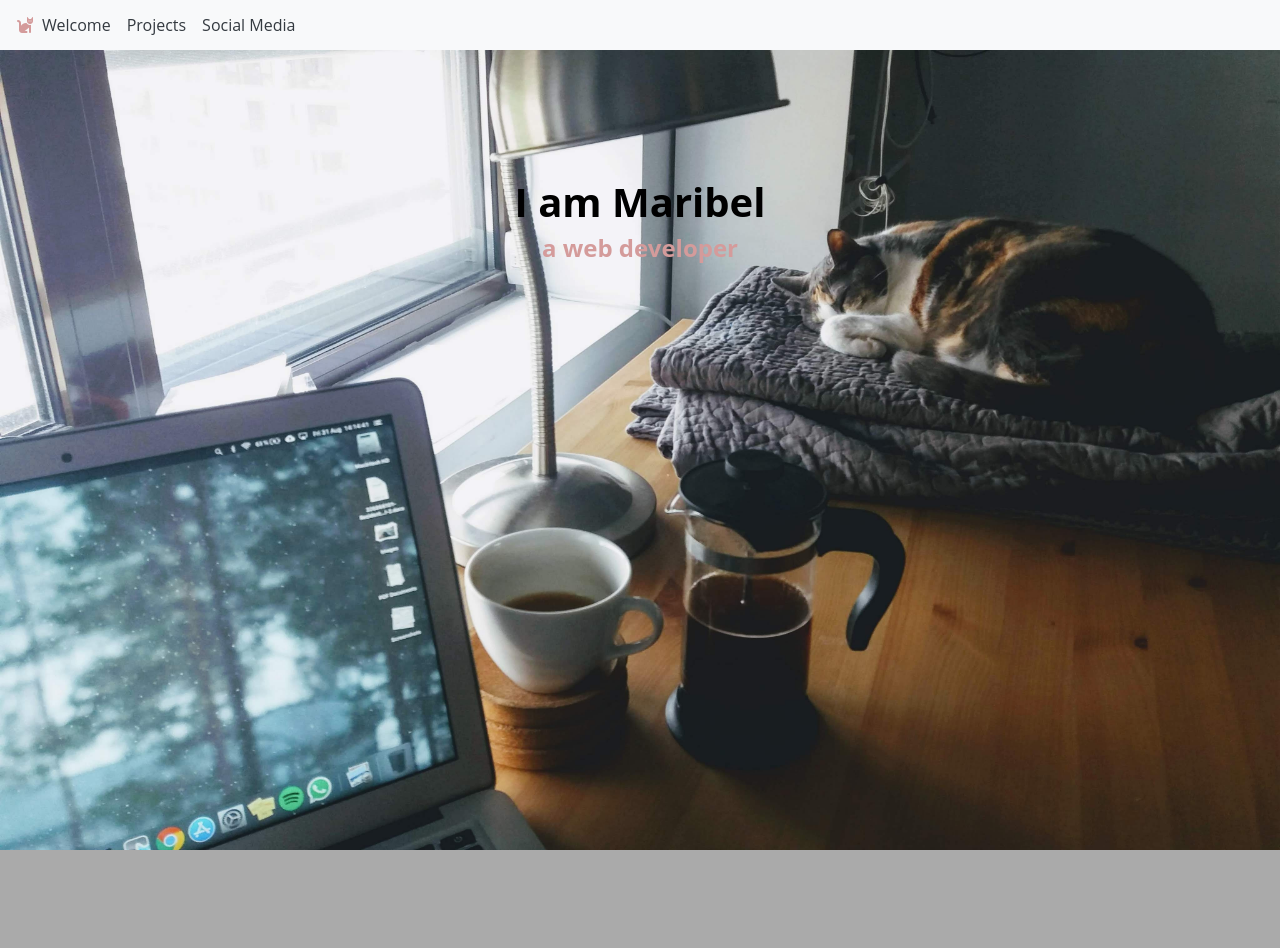
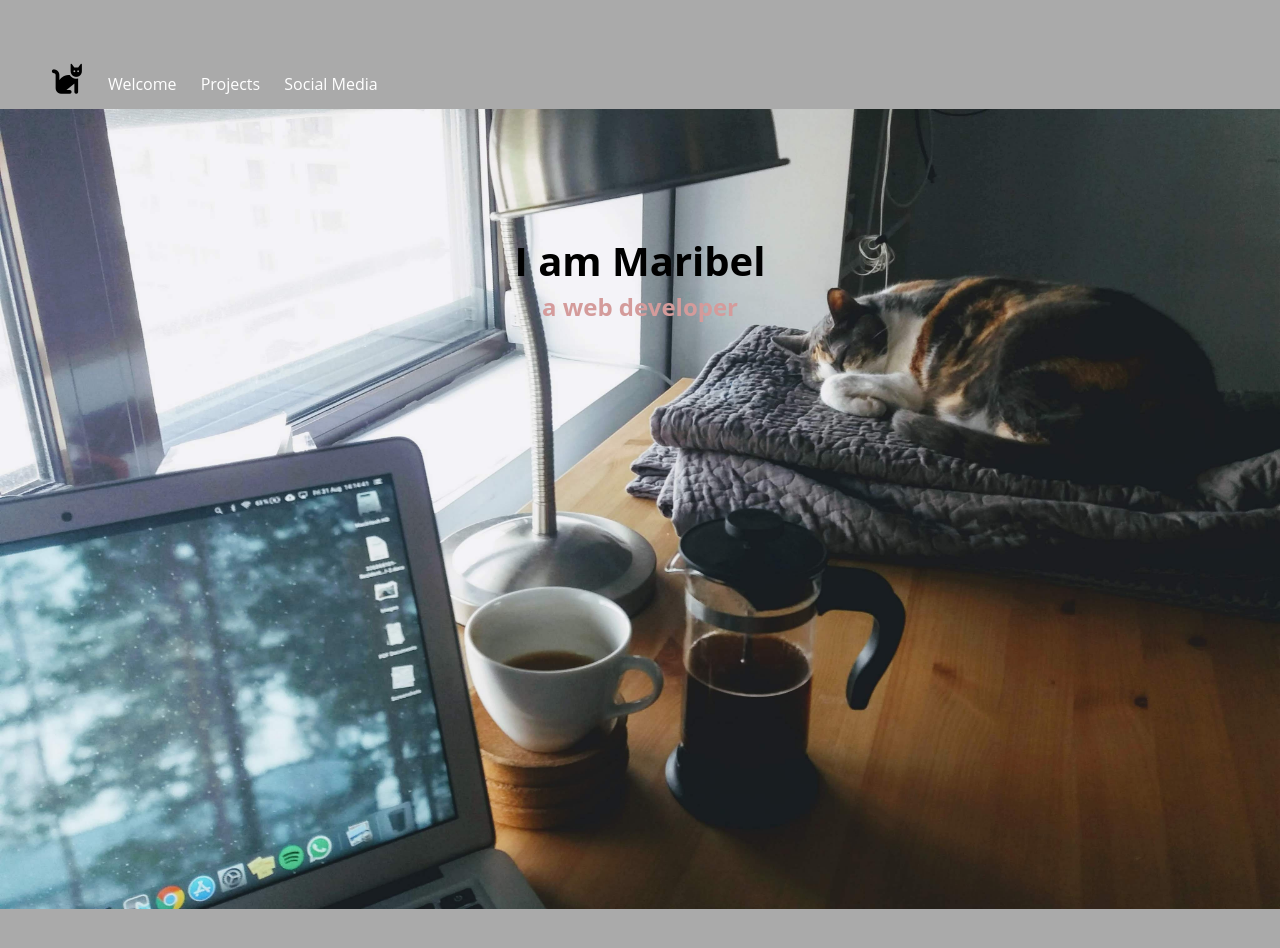
Before and after one commit to marleyva233/fcc-portfolio, a plain HTML site: page index.html in a window 1280 px wide. Shown: the top 948 px of the page. Drawn offline with nearby package versions, Linux system fonts and the light colour scheme.

Commit message:
sticky nav

```diff
--- a/css/main.css
+++ b/css/main.css
@@ -19,11 +19,27 @@ REQUIREMENTS:
 }
 /*[0] NAVBAR */
 #navbar {
+	padding-top: 5%;
+	padding-bottom: 1%;
 	position: sticky;
-	height: 50px;
+	background-color: #aaa;
+	margin: 0;
+	top: 0;
+	z-index: 999;
 }
 .fa-cat {
-	color: #d49b9b;
+	color: #000;
+	font-size: 30px;
+}
+#navbar ul {
+	margin: 0;
+}
+#navbar li {
+	display: inline-block;
+	padding: 0 10px;
+}
+#navbar a {
+	color: #fff;
 }
 /*[1] WELCOME*/
 #welcome-section {
--- a/index.html
+++ b/index.html
@@ -16,24 +16,21 @@
 	</head>
 	<body>
 			<!-- must include links to parts of this portfolio -->
-		<nav class="navbar navbar-expand-lg navbar-light bg-light" id="navbar">
-				<i class="fas fa-cat"></i>
-		  <button class="navbar-toggler" type="button" data-toggle="collapse" data-target="#navbarSupportedContent" aria-controls="navbarSupportedContent" aria-expanded="false" aria-label="Toggle navigation">
-		    <span class="navbar-toggler-icon"></span>
-		  </button>
-		  <div class="collapse navbar-collapse" id="navbarSupportedContent">
-		    <ul class="navbar-nav mr-auto">
-		      <li class="nav-item">
-		        <a class="nav-link text-dark" href="#welcome-section">Welcome</a>
-		      </li>
-		      <li class="nav-item">
-		        <a class="nav-link text-dark" href="#projects">Projects</a>
-		      </li>
-		      <li class="nav-item">
-		        <a class="nav-link text-dark" href="#social">Social Media</a>
-		      </li>
+		<nav id="navbar">
+		    <ul>
+		    	<li>
+		    		<i class="fas fa-cat"></i>
+		    	</li>
+		    	<li>
+		        	<a href="#welcome-section">Welcome</a>
+		      	</li>
+		      	<li>
+		        	<a href="#projects">Projects</a>
+		      	</li>
+		      	<li>
+		        	<a href="#social">Social Media</a>
+		      	</li>
 		    </ul>
-		  </div>
 		</nav>
 		<section id="welcome-section">
 			<h1 class="animated fadeIn">I am Maribel</h1>
```
